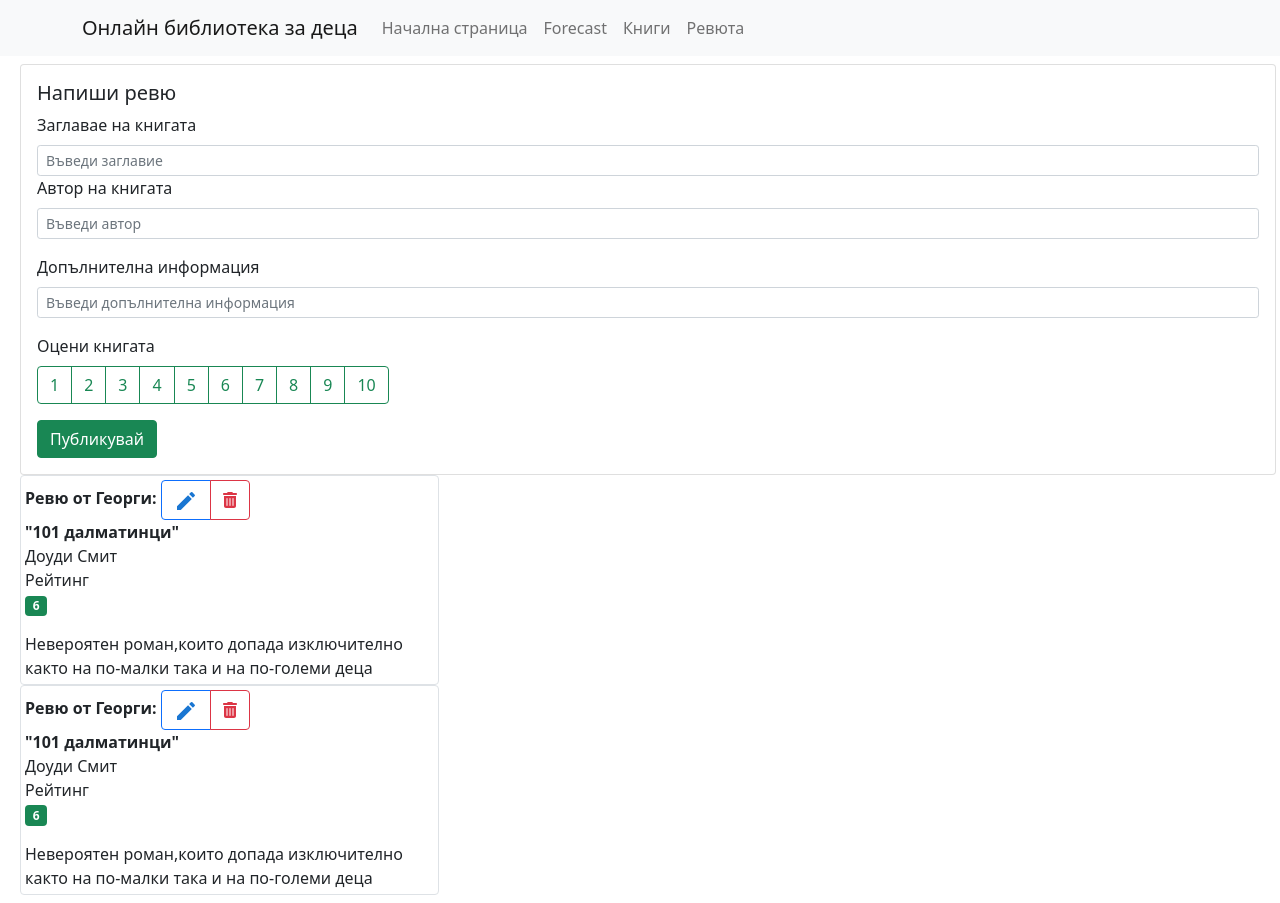
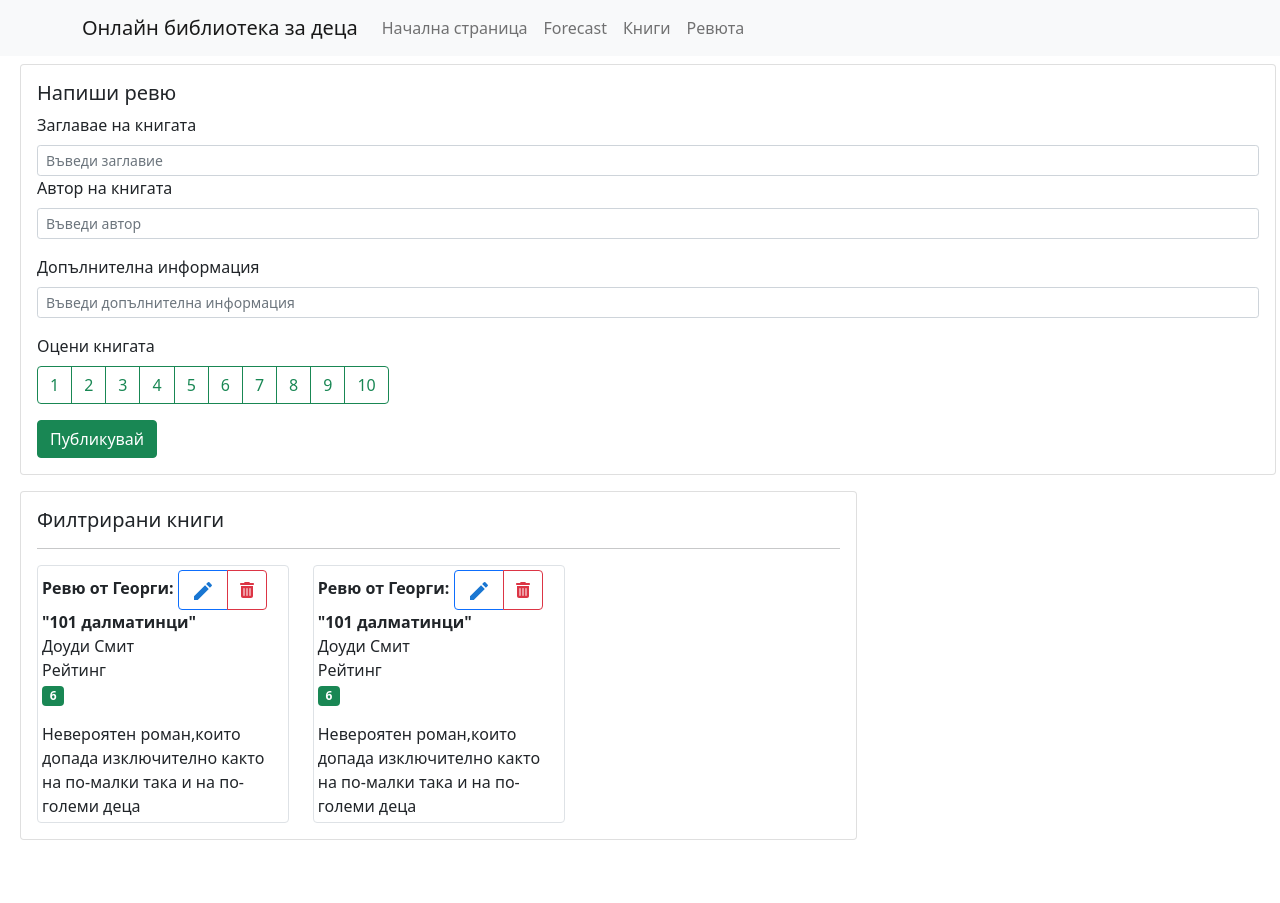
Before and after one commit to Yordanka2/MyLibrary, a React (Create React App) app: page /reviews in a window 1280 px wide. After the commit the page ends 848 px from the top, so only its background shows below. Built offline with nearby package versions, Linux system fonts and the light colour scheme.

Commit message:
newViewReviews

```diff
--- a/src/components/reviews/BookReviews.js
+++ b/src/components/reviews/BookReviews.js
@@ -22,8 +22,16 @@ function BookReviews (props) {
 
     return (
         <>
+         <div className="mt-2 mt-md-3">
 
+                <Card >
 
+                    <Card.Body>
+
+                        <Card.Title>Филтрирани книги</Card.Title>
+
+                           <hr/>
+                        <div className="row">
 
             <div className="col-md-4">
             <div className="grid-movie-container img-thumbnail mb-9">
@@ -84,8 +92,11 @@ function BookReviews (props) {
                      </div>
                 </div>
                 </div>
+                </div>
+                </Card.Body>
 
-
+        </Card>
+    </div>
 
 
 
--- a/src/layouts/ReviewsLayout.js
+++ b/src/layouts/ReviewsLayout.js
@@ -16,11 +16,11 @@ function ReviewsLayout(props) {
                <Col>
                   {props.search}
                </Col>
-            </Row>
+               </Row>
+            <Col sm={8}>
+             {props.reviewsbook}
+           </Col>
 
-               <Col>
-                  {props.reviewsbook}
-               </Col>
 
 
           </Container>
```
